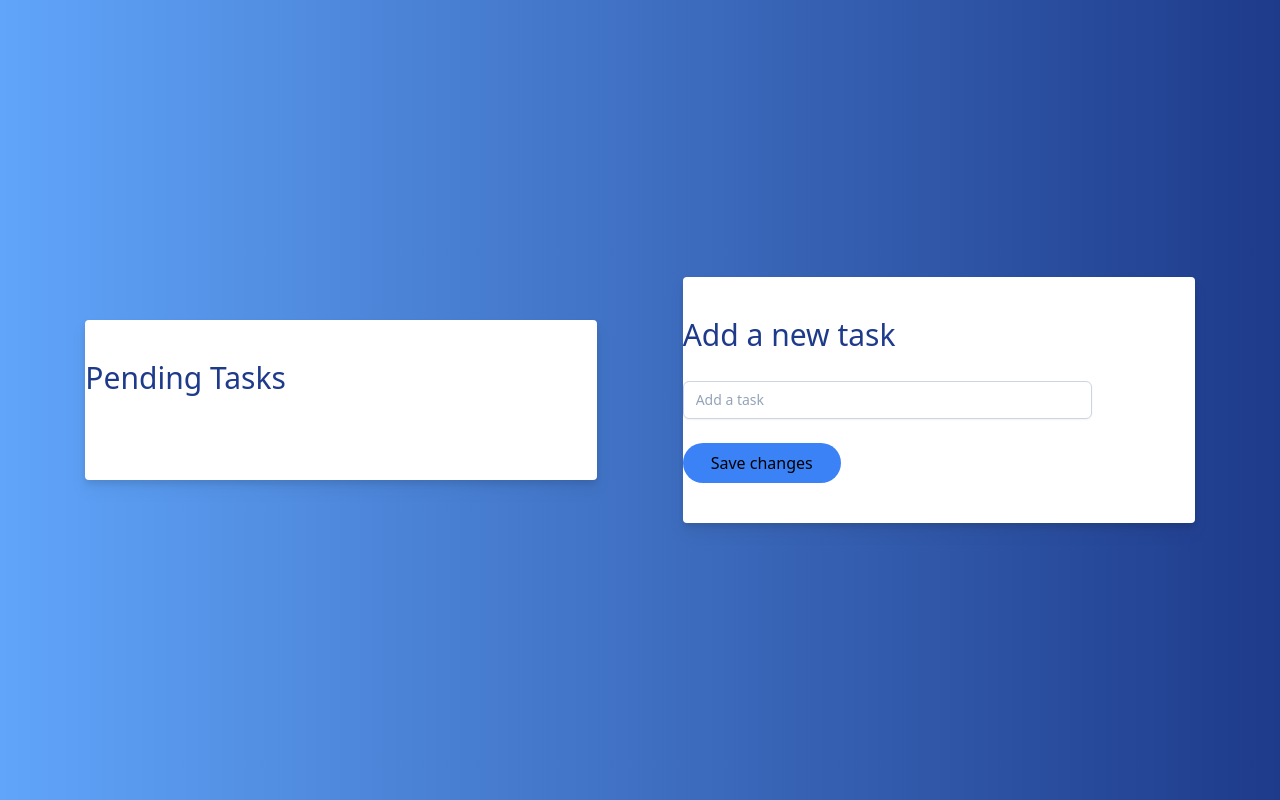
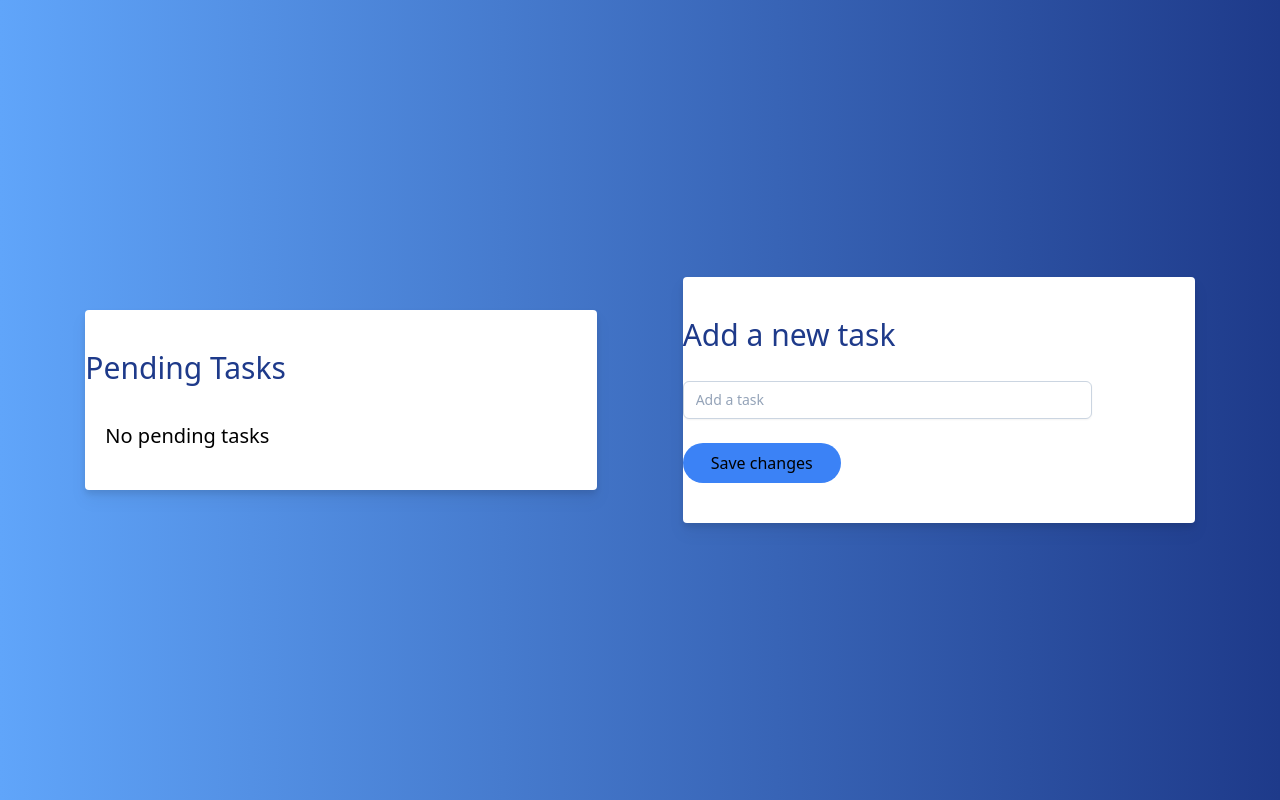
Before and after one commit to kunatastic/yeah-django, a Python web app: template level4/templates/AddTask.html in a window 1280 px wide. Run offline with Jinja, Linux system fonts and the light colour scheme; the template is opened without the code that fills it, so the values that code supplies are empty; some libraries are stand-ins or nearby versions.

Commit message:
add: level-4/fixes-

```diff
--- a/level4/task_manager/urls.py
+++ b/level4/task_manager/urls.py
@@ -24,7 +24,7 @@ def view_all_task(request):
 
 # add a new task & view pending tasks
 def view_task(request):
-    return render(request, "AddTask.html", {"pending": pending})
+    return render(request, "AddTask.html", {"pending": pending, "showPending": len(pending)!=0})
 
 # add a new task
 def view_add_task(request):
--- a/level4/templates/AddTask.html
+++ b/level4/templates/AddTask.html
@@ -14,11 +14,11 @@
           <div class="container mx-auto mx-5 py-10">
             <h1 class="text-3xl text-blue-900">Pending Tasks</h1>
             <br />
+            {% if showPending %}
             <ul class="pt-5 list-disc">
               {% for task in pending %}
               <li class="pt-3 ml-5">
                 {{ task }}
-
                 <a
                   class="underline px-2 text-green-500 hover:text-green-700"
                   href="/complete_task/{{forloop.counter}}/"
@@ -32,7 +32,9 @@
                   Delete
                 </a>
               </li>
-              {% endfor %}
+              {% endfor %} {% else %}
+              <h1 class="pt-3 text-xl ml-5">No pending tasks</h1>
+              {% endif %}
             </ul>
           </div>
         </div>
```
